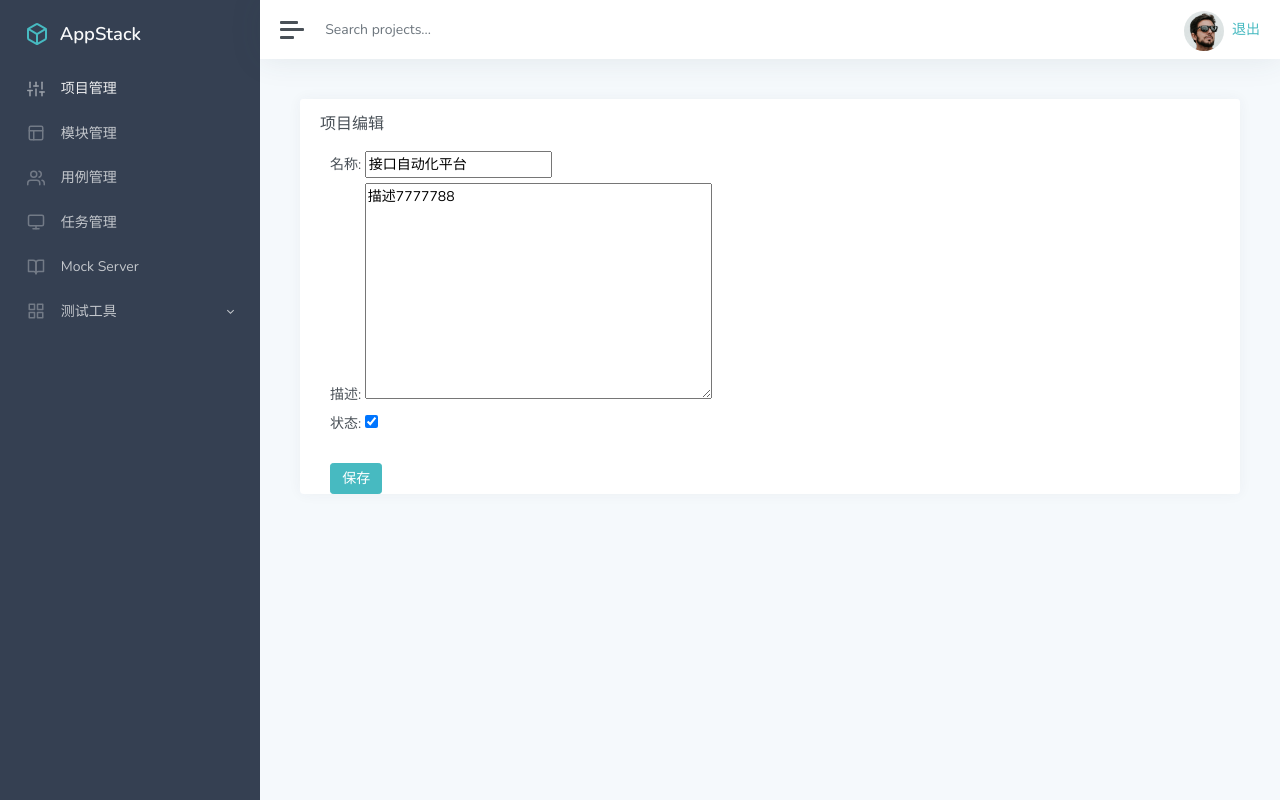
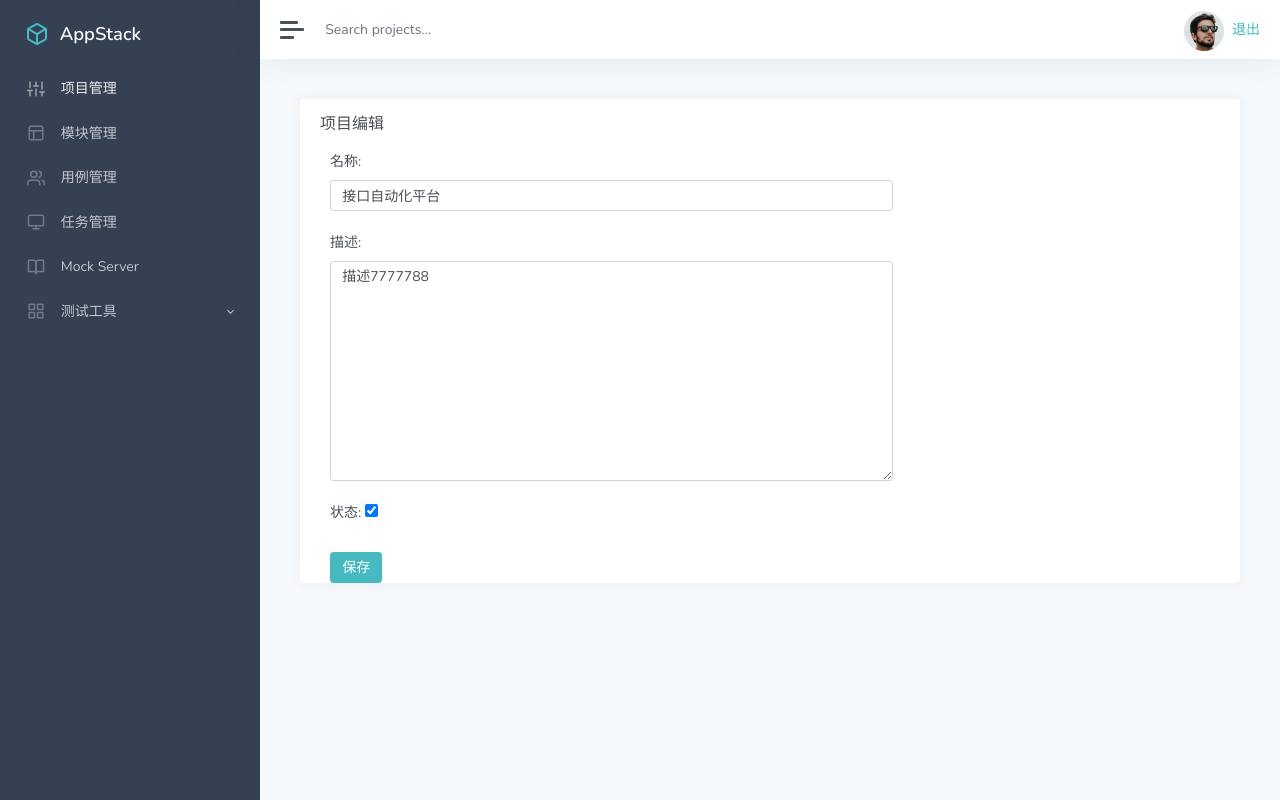
Before and after one commit to panluluy/TestDev, a Django app: page /project/edit/2/ in a window 1280 px wide. Run offline with Django 3.2, Linux system fonts and the light colour scheme; data comes from the database, SQL or seed files in the repository; both versions use the stored data as it was after the commit; some libraries are stand-ins or nearby versions.

Commit message:
'实现项目编辑功能'

```diff
--- a/test_platform/app_manage/views.py
+++ b/test_platform/app_manage/views.py
@@ -26,7 +26,17 @@ def add_project(request):
 def edit_project(request,pid):
     print('pid:',pid)
     if request.method == 'POST':
-        pass
+        form = ProjectForm(request.POST)
+        if form.is_valid():
+            name = form.cleaned_data['name']
+            describe = form.cleaned_data['describe']
+            status = form.cleaned_data['status']
+            p = Project.objects.get(id=pid)
+            p.name = name
+            p.describe = describe
+            p.status = status
+            p.save()
+        return HttpResponseRedirect('/project/')
     else:
         if pid:
             p = Project.objects.get(id=pid)
@@ -34,4 +44,4 @@ def edit_project(request,pid):
             form = ProjectEditForm(instance=p)
         else:
             form = ProjectForm()
-        return render(request,'edit_project.html',{'form':form})
+        return render(request,'edit_project.html',{'form':form,'id':pid})
--- a/test_platform/templates/edit_project.html
+++ b/test_platform/templates/edit_project.html
@@ -10,7 +10,7 @@
             <div class="row">
                 <div class="col-sm-12">
                     <div style="margin-left: 30px;margin-right: 30px;width: 60%">
-                        <form action="/project/add" method="post">
+                        <form action="/project/edit/{{id}}/" method="post">
                             <label >名称:</label>
                             {{form.name}}<br>
                             <label for="id_describe">描述:</label>
@@ -25,5 +25,37 @@
                 </div>
         </div>
     </div>
+<style>
+    input[name='name']{
+    display: block;
+    width: 100%;
+    height: calc(1.8125rem + 2px);
+    padding: .25rem .7rem;
+    font-size: .875rem;
+    font-weight: 400;
+    line-height: 1.5;
+    color: #495057;
+    background-color: #fff;
+    background-clip: padding-box;
+    border: 1px solid #ced4da;
+    border-radius: .2rem;
+    transition: border-color .15s ease-in-out,box-shadow .15s ease-in-out;
+    }
+
+    textarea[name='describe']{
+    display: block;
+    width: 100%;
+    padding: .25rem .7rem;
+    font-size: .875rem;
+    font-weight: 400;
+    line-height: 1.5;
+    color: #495057;
+    background-color: #fff;
+    background-clip: padding-box;
+    border: 1px solid #ced4da;
+    border-radius: .2rem;
+    transition: border-color .15s ease-in-out,box-shadow .15s ease-in-out;
+    }
+</style>
 {% endblock %}
 <!-- edit_project.html继承manager.html页面 -->
```
Also changed, not shown: test_platform/db.sqlite3.
